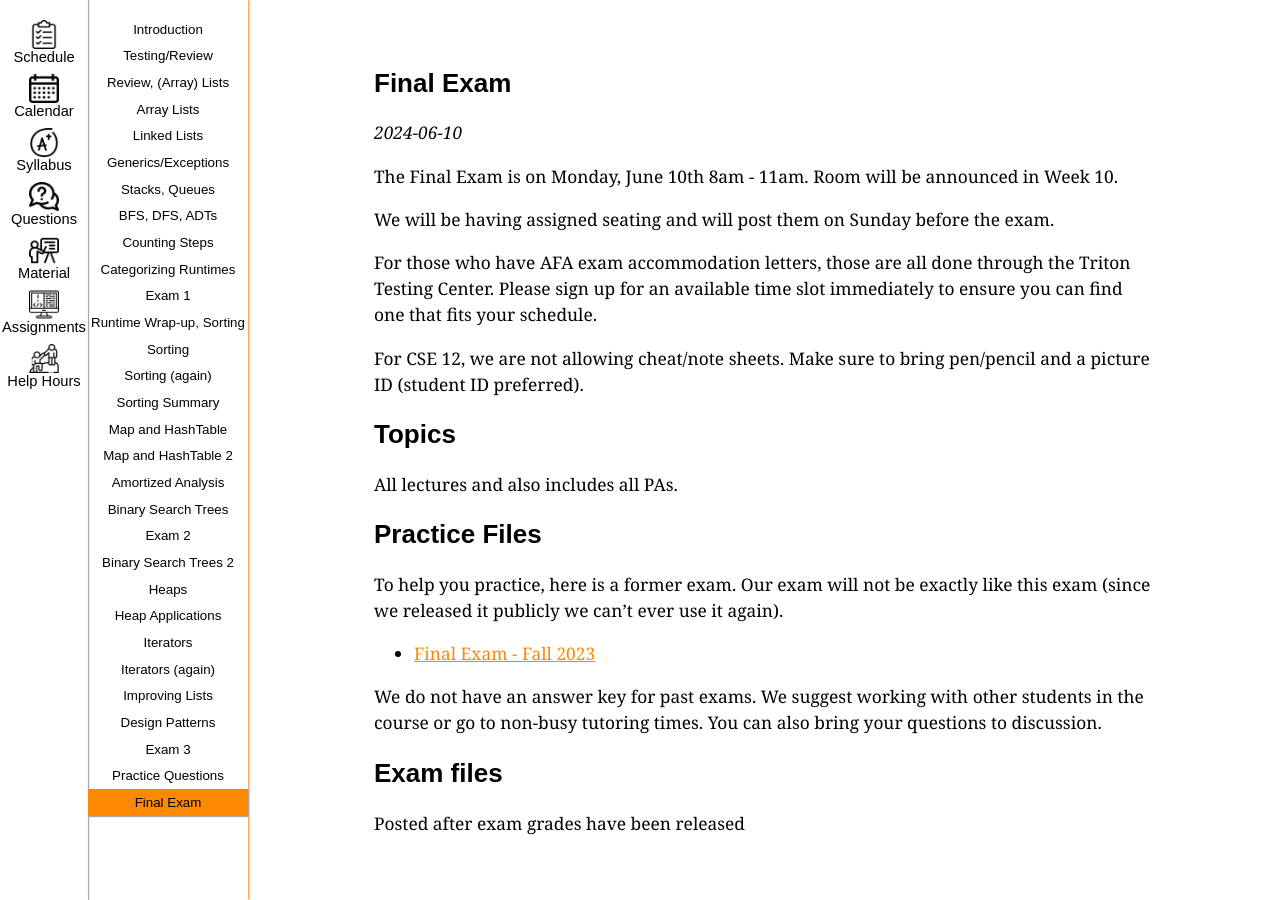
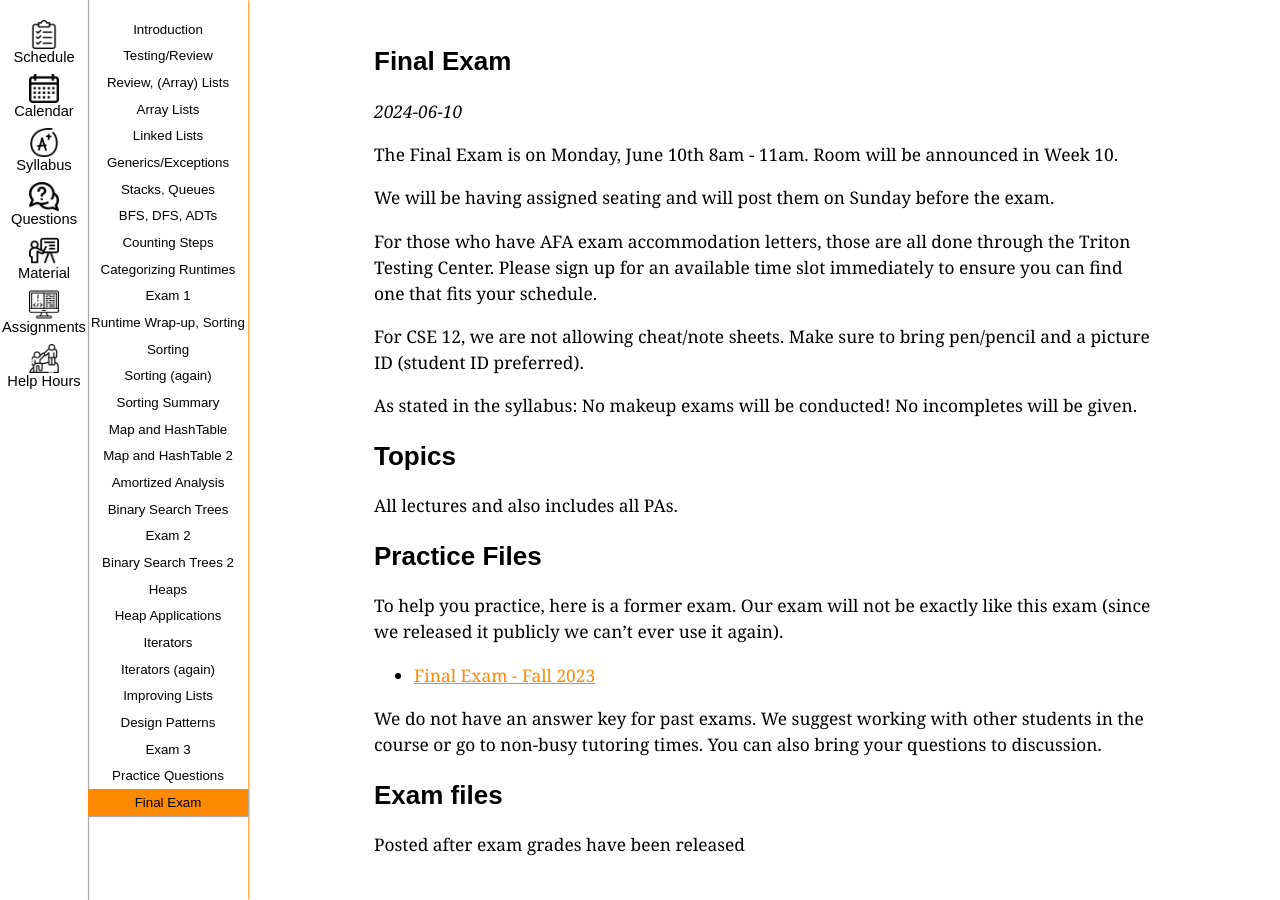
Before and after one commit to ucsd-cse12-sp24/ucsd-cse12-sp24.github.io, a Jekyll site: the page built from _lectures/final-exam.md, in a window 1280 px wide. Built offline with Jekyll 4.4.1, drawn with Linux system fonts in a browser that asks for light colours.

Commit message:
Update final-exam.md

```diff
--- a/_lectures/final-exam.md
+++ b/_lectures/final-exam.md
@@ -18,6 +18,8 @@ For those who have AFA exam accommodation letters, those are all done through th
 
 For CSE 12, we are not allowing cheat/note sheets. Make sure to bring pen/pencil and a picture ID (student ID preferred).
 
+As stated in the syllabus: No makeup exams will be conducted! No incompletes will be given.
+
 ## Topics
 
 All lectures and also includes all PAs.
```
